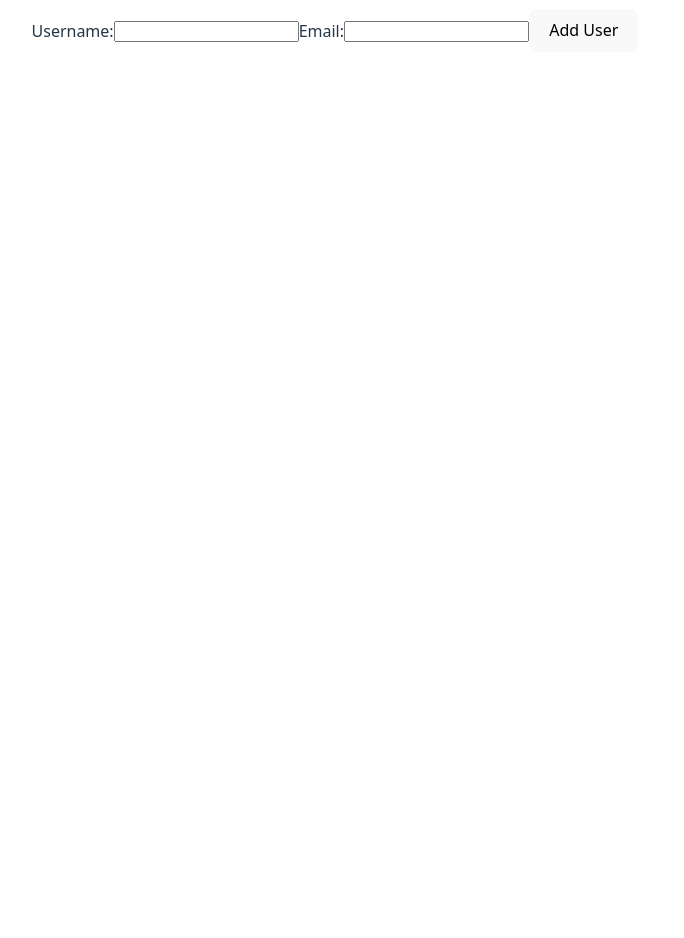
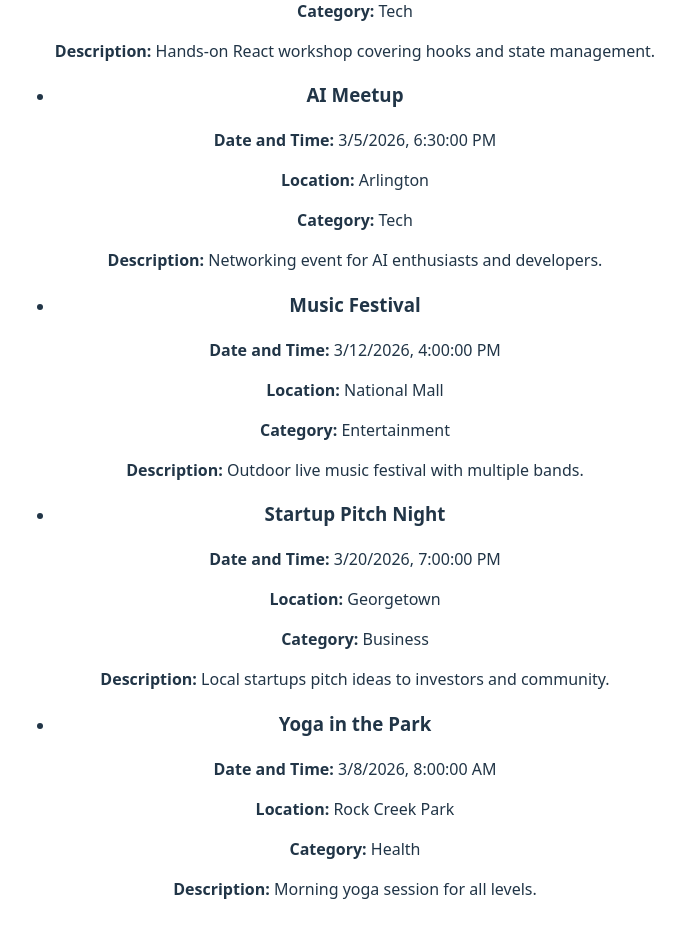
Before and after one commit to shuwangs/eventonica, a React (Vite) app in the folder client/: page / in a window 1280 px wide. Shown: the part 460-1398 px from the top of the page, without its empty margins (305-989 px from the left). Before the commit the page ends 800 px from the top, so only its background shows below. Built offline with nearby package versions, Linux system fonts and the light colour scheme.

Commit message:
add table placeholder

```diff
--- /dev/null
+++ b/client/src/components/EventList.jsx
@@ -0,0 +1,23 @@
+import React from 'react';
+
+const EventList = ({ events }) => {
+
+    return (
+        <div className="event-list-container">
+            <h2>Event List</h2>
+            <ul className="event-list">
+                {events.map((event) => (
+                    <li key={event.id} className="event-item">
+                        <h3>{event.name}</h3>
+                        <p><strong>Date and Time:</strong> {new Date(event.event_date_time).toLocaleString()}</p>
+                        <p><strong>Location:</strong> {event.location}</p>
+                        <p><strong>Category:</strong> {event.category}</p>
+                        <p><strong>Description:</strong> {event.descriptions}</p>
+                    </li>
+                ))}
+            </ul>
+        </div>
+    );
+}
+
+export default EventList;
--- /dev/null
+++ b/client/src/components/hardCodedEventsList.js
@@ -0,0 +1,47 @@
+// fakeEvents.js
+
+export const fakeEvents = [
+  {
+    id: 1,
+    name: "React Workshop",
+    event_date_time: "2026-03-01T10:00",
+    location: "Washington DC",
+    category: "Tech",
+    descriptions: "Hands-on React workshop covering hooks and state management."
+  },
+  {
+    id: 2,
+    name: "AI Meetup",
+    event_date_time: "2026-03-05T18:30",
+    location: "Arlington",
+    category: "Tech",
+    descriptions: "Networking event for AI enthusiasts and developers."
+  },
+  {
+    id: 3,
+    name: "Music Festival",
+    event_date_time: "2026-03-12T16:00",
+    location: "National Mall",
+    category: "Entertainment",
+    descriptions: "Outdoor live music festival with multiple bands."
+  },
+  {
+    id: 4,
+    name: "Startup Pitch Night",
+    event_date_time: "2026-03-20T19:00",
+    location: "Georgetown",
+    category: "Business",
+    descriptions: "Local startups pitch ideas to investors and community."
+  },
+  {
+    id: 5,
+    name: "Yoga in the Park",
+    event_date_time: "2026-03-08T08:00",
+    location: "Rock Creek Park",
+    category: "Health",
+    descriptions: "Morning yoga session for all levels."
+  }
+];
+
+
+export default fakeEvents;
--- a/client/src/pages/ManagerPage.jsx
+++ b/client/src/pages/ManagerPage.jsx
@@ -1,4 +1,6 @@
 import UserRegisterForm from "../components/UserRegisterForm";
+import EventList from "../components/EventList";
+import fakeEvents from '../components/hardCodedEventsList.js';
 
 const ManagerPage = () => {
 
@@ -6,6 +8,8 @@ const ManagerPage = () => {
         <div className="manager-page">
             <h1>Manager Page</h1>
             <UserRegisterForm onSubmit={(user) => console.log("New user added:", user)} />
+
+            <EventList events={fakeEvents} />
         </div>
     )
 
```
